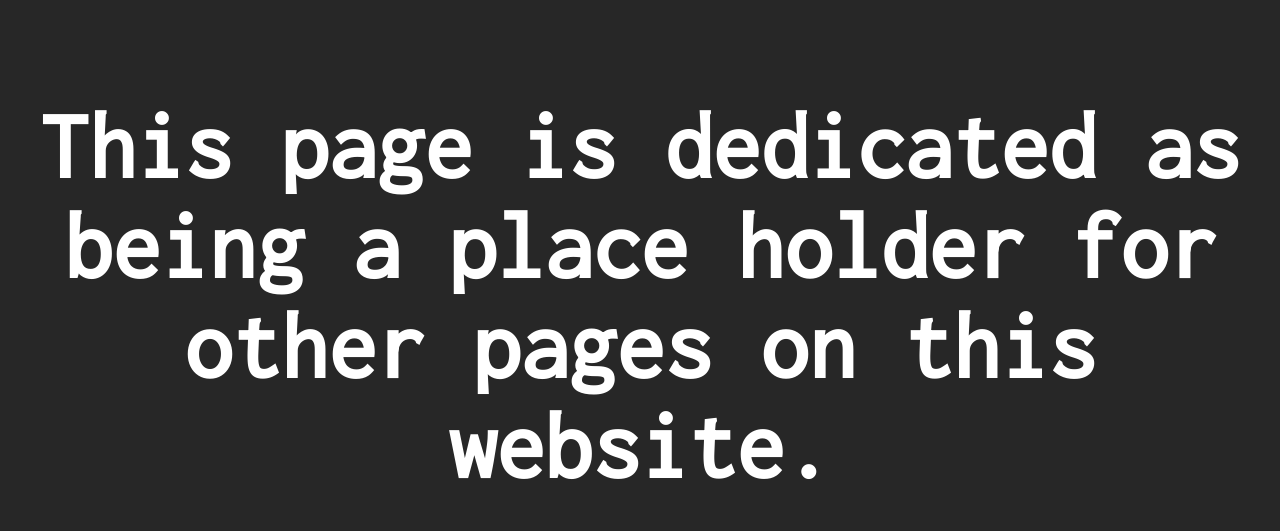
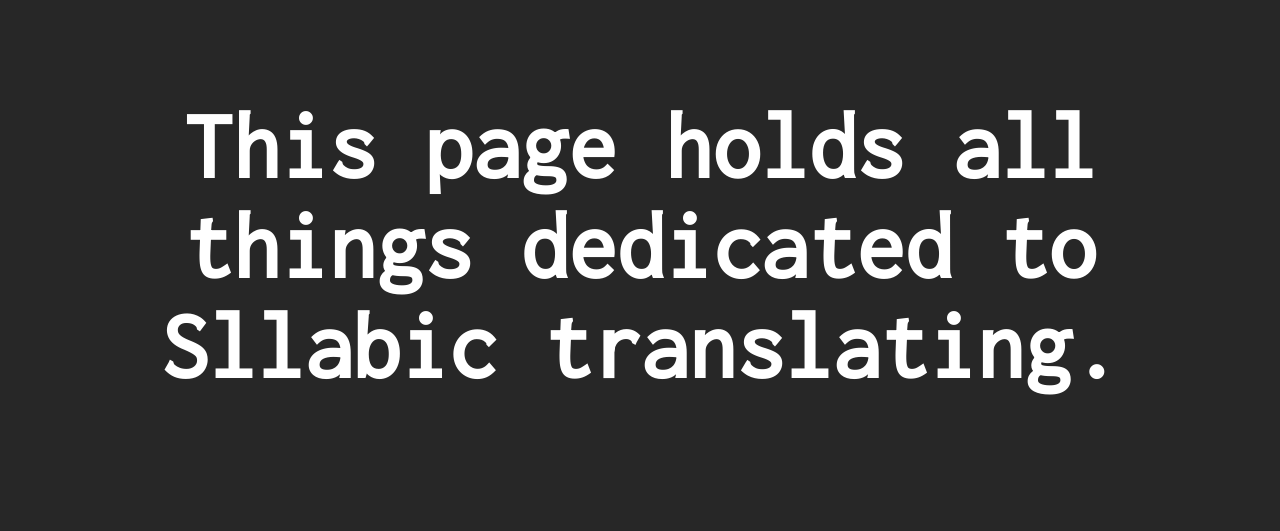
Before and after one commit to Sllabland/sllabland.github.io, a plain HTML site: page translator/index.html in a window 1280 px wide. Drawn offline with Linux system fonts and the light colour scheme; files that its build step writes are made by us from their sources; files whose address does not match are found by name.

Commit message:
Update index.html

```diff
--- a/translator/index.html
+++ b/translator/index.html
@@ -1,10 +1,10 @@
 <!DOCTYPE html>
 <html>
  <head>
-  <title>Sllabland - Placeholder Page</title>
+  <title>Sllabland - Translator Page</title>
  <link rel="stylesheet" href="resources/styles.css">
 </head>
-<h1>This page is dedicated as being a place holder for other pages on this website.</h1>
+<h1>This page holds all things dedicated to Sllabic translating.</h1>
 <body>
 </body>
 </html>
```
